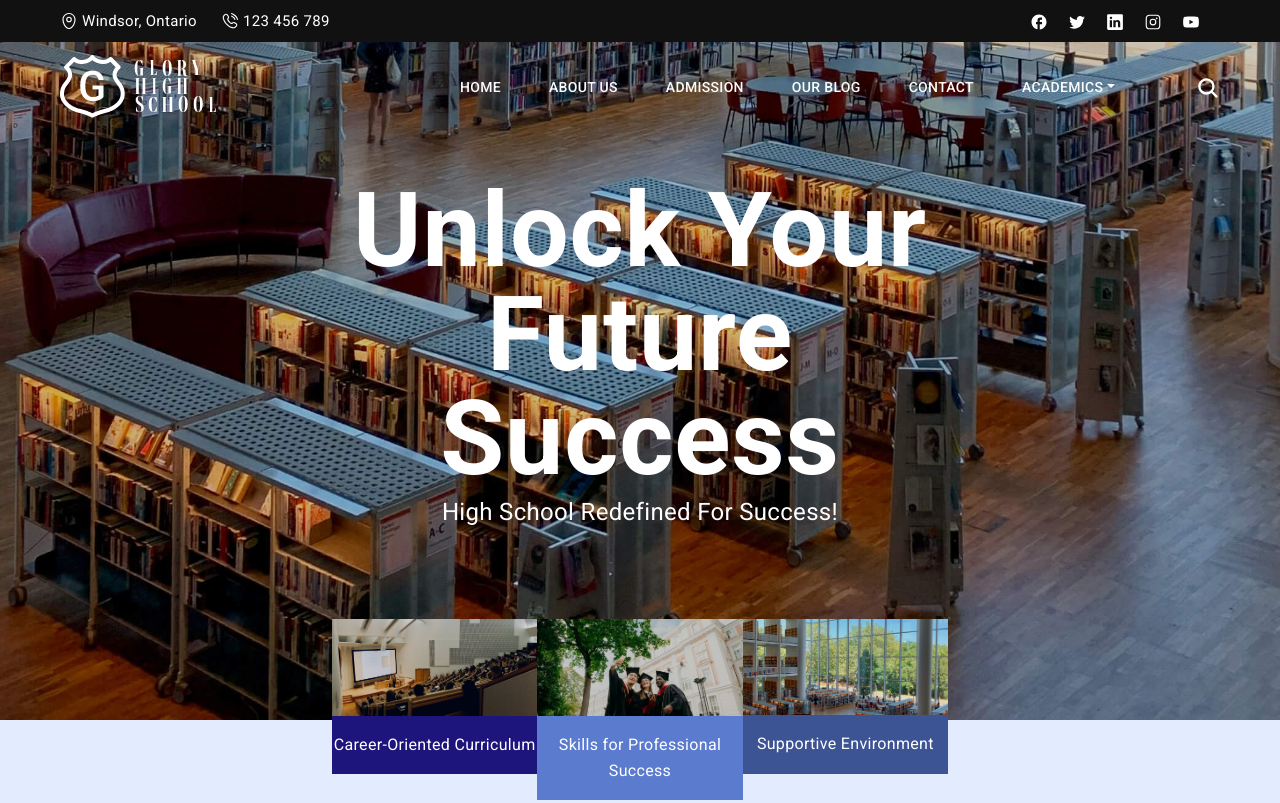
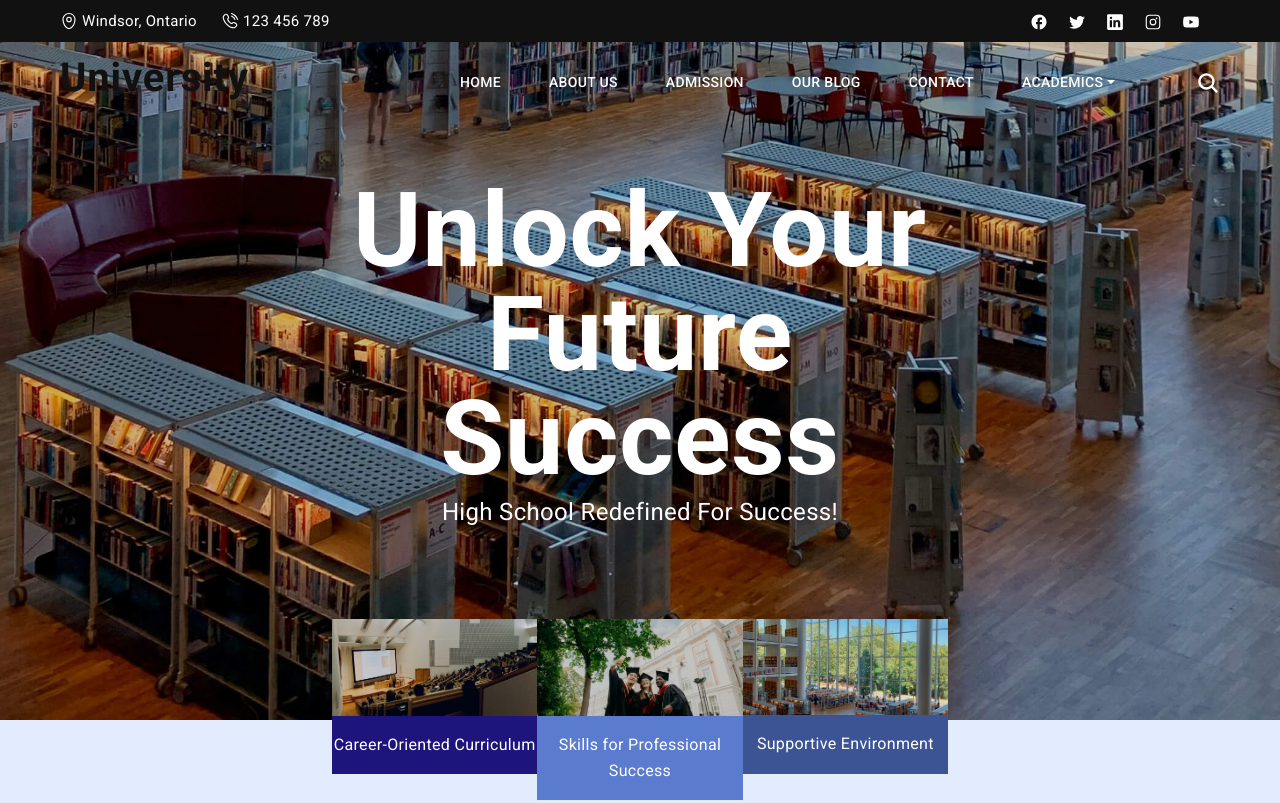
Before and after one commit to oDhruvPatel/Universitywebsite, a plain HTML site: page index.html in a window 1280 px wide. Shown: the top 803 px of the page. Drawn offline with nearby package versions, Linux system fonts and the light colour scheme.

Commit message:
Update index.html

```diff
--- a/index.html
+++ b/index.html
@@ -139,7 +139,7 @@
     <nav id="primary-header" class="navbar second-header navbar-expand-lg py-2 px-xl-5">
       <div class="container-fluid">
         <a class="navbar-brand" href="index.html">
-          <img src="images/main-logo.png" class="logo img-fluid">
+          <h1 class="logo"> University </h1>
         </a>
         <button class="navbar-toggler border-0 d-flex d-lg-none order-3 p-2 shadow-none" type="button"
           data-bs-toggle="offcanvas" data-bs-target="#bdNavbar" aria-controls="bdNavbar" aria-expanded="false">
```
